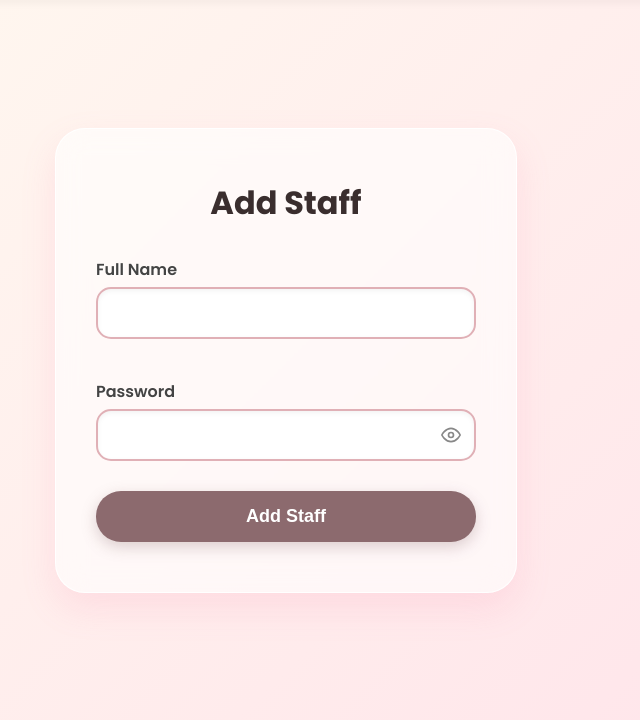
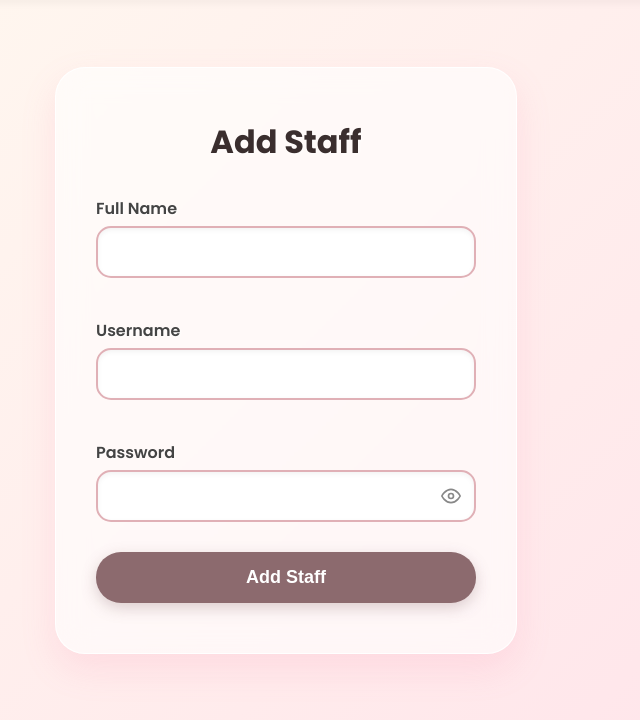
Before and after one commit to febaabiju/Sweet_Scoops, a Django app: page /add_staff/ in a window 1280 px wide. Shown: the part 80-800 px from the top of the page, without its empty margins (354-994 px from the left). Run offline with Django 5.2, Linux system fonts and the light colour scheme; the visitor is signed in with stand-in values (Sample User, id 1).

Commit message:
Keep username in add staff but remove from edit staff

```diff
--- a/shop/templates/shop/add_staff.html
+++ b/shop/templates/shop/add_staff.html
@@ -200,6 +200,10 @@
                 <input type="text" id="full_name" name="full_name" required>
             </div>
             <div class="form-group">
+                <label for="username">Username</label>
+                <input type="text" id="username" name="username" required>
+            </div>
+            <div class="form-group">
                 <label for="password">Password</label>
                 <div style="position: relative; margin-bottom: 20px;">
                     <input type="password" id="password" name="password" required style="padding-right: 40px; width: 100%; box-sizing: border-box; margin-bottom: 0;">
--- a/shop/views.py
+++ b/shop/views.py
@@ -109,14 +109,11 @@ def manage_staff(request):
 @never_cache
 def add_staff(request):
     if request.method == 'POST':
-        full_name = request.POST.get('full_name', '')
+        username = request.POST['username']
         password = request.POST['password']
 
-        # Generate username from name (lowercase, no spaces)
-        username = full_name.lower().replace(" ", "")
-
         if User.objects.filter(username=username).exists():
-            return render(request, 'shop/add_staff.html', {'error': 'A staff member with this name/username already exists.'})
+            return render(request, 'shop/add_staff.html', {'error': 'Username already exists.<br>Please choose a different one.'})
 
         user = User.objects.create_user(
             username=username,
```
